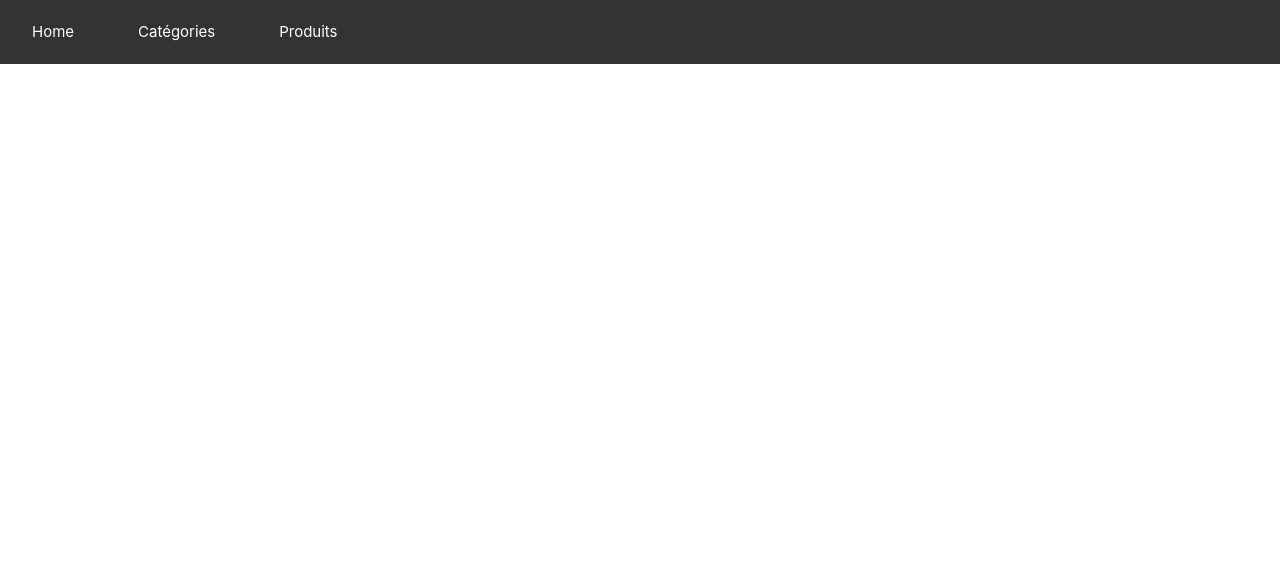
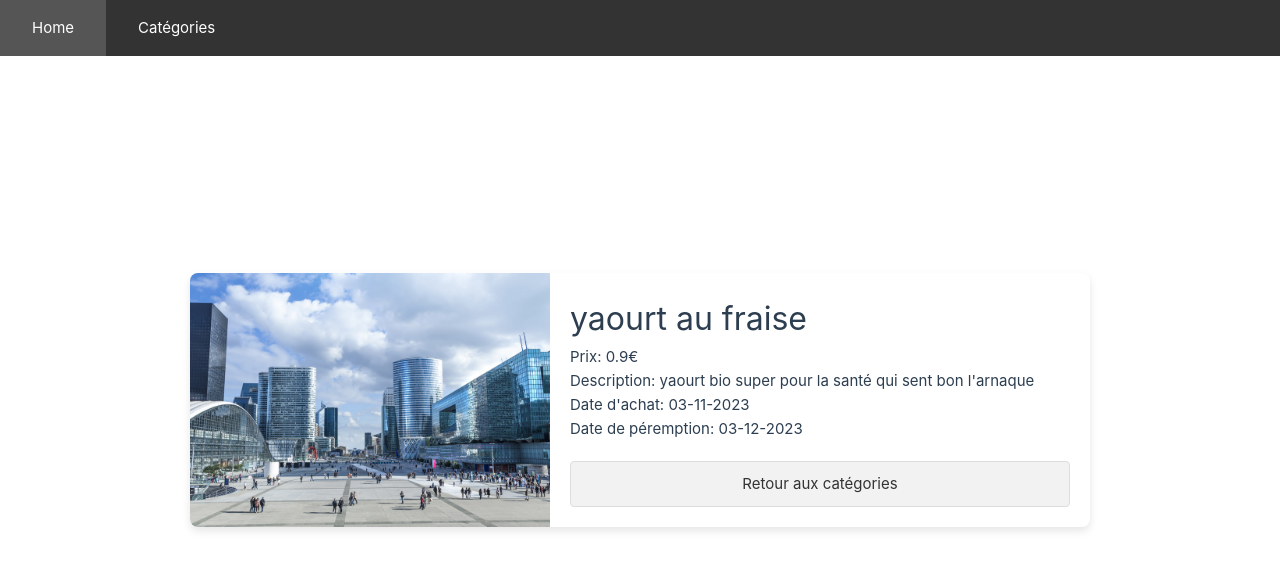
Before and after one commit to FelixMillon/Project_TS_Front, a Vue app in the folder food/: page /product/1 in a window 1280 px wide. Shown: the top 570 px of the page. Built offline with nearby package versions, Linux system fonts and the light colour scheme.

Commit message:
product page

```diff
--- a/food/src/App.vue
+++ b/food/src/App.vue
@@ -7,7 +7,6 @@ import { RouterLink, RouterView } from 'vue-router'
       <nav>
         <RouterLink to="/">Home</RouterLink>
         <RouterLink to="/categories">Catégories</RouterLink>
-        <RouterLink to="/products">Produits</RouterLink>
       </nav>
   </header>
 
@@ -29,7 +28,7 @@ nav {
   display: flex;
   justify-content: center;
   align-items: center;
-  height: 4rem;
+  height: 3.5rem;
 }
 
 nav a {
--- a/food/src/assets/products.json
+++ b/food/src/assets/products.json
@@ -21,7 +21,7 @@
         "id_pro": 3,
         "libelle": "poire",
         "description": "poire bio super pour la santé qui sent bon la poire",
-        "prix": 1.90,
+        "prix": 2.00,
         "date_achat": "03-11-2023",
         "date_peremption": "12-11-2023",
         "id_cat": 2
@@ -34,5 +34,23 @@
         "date_achat": "03-11-2023",
         "date_peremption": "12-11-2023",
         "id_cat": 1
+    },
+    {
+        "id_pro": 5,
+        "libelle": "carotte",
+        "description": "carotte bio super pour la santé qui sent bon la carotte",
+        "prix": 1.50,
+        "date_achat": "20-11-2023",
+        "date_peremption": "20-05-2024",
+        "id_cat": 2
+    },
+    {
+        "id_pro": 6,
+        "libelle": "lait",
+        "description": "lait bio bio super pour la santé qui sent bon la carottebio super pour la santé qui sent bon la carottebio super pour la santé qui sent bon la carottebio super pour la santé qui sent bon la carottebio super pour la santé qui sent bon la carottebio super pour la santé qui sent bon la carottebio super pour la santé qui sent bon la carottebio super pour la santé qui sent bon la carottebio super pour la santé qui sent bon la carottebio super pour la santé qui sent bon la carotte ",
+        "prix": 1.50,
+        "date_achat": "20-11-2023",
+        "date_peremption": "20-05-2024",
+        "id_cat": 1
     }
 ]
--- a/food/src/router/index.ts
+++ b/food/src/router/index.ts
@@ -1,6 +1,7 @@
 import { createRouter, createWebHistory } from 'vue-router'
 import CategoriesView from '../views/CategoriesView.vue'
 import HomeView from '../views/HomeView.vue'
+import ProductView from '../views/ProductView.vue'
 
 const router = createRouter({
   history: createWebHistory(import.meta.env.BASE_URL),
@@ -16,9 +17,9 @@ const router = createRouter({
       component: CategoriesView
     },
     {
-      path: '/products',
-      name: 'products',
-      component: () => import('../views/ProductsView.vue')
+      path: '/product/:id',
+      name: 'product',
+      component: ProductView
     }
   ]
 })
--- a/food/src/views/CategoriesView.vue
+++ b/food/src/views/CategoriesView.vue
@@ -12,9 +12,9 @@
         <td v-for="category in categories" :key="category.category">
           <ul>
             <li v-for="product in category.products" :key="product.id_pro">
-              <a href="#">
+              <router-link :to="{ name: 'product', params: { id: product.id_pro } }">
                 {{ product.libelle }} - {{ product.prix }}€
-              </a>
+              </router-link>
             </li>
           </ul>
         </td>
--- /dev/null
+++ b/food/src/views/ProductView.vue
@@ -0,0 +1,147 @@
+<template>
+  <div class="product-details-container" v-if="productDetails">
+    <div class="product-card">
+      <div class="product-image">
+        <img src="../assets/imgs/la-defense-paris_0.jpg" alt="la d" />
+      </div>
+      <div class="product-info">
+        <h1>{{ productDetails.libelle }}</h1>
+        <p><strong>Prix:</strong> {{ productDetails.prix }}€</p>
+        <p><strong>Description:</strong> {{ productDetails.description }}</p>
+        <p><strong>Date d'achat:</strong> {{ productDetails.date_achat }}</p>
+        <p><strong>Date de péremption:</strong> {{ productDetails.date_peremption }}</p>
+        <router-link to="/categories" class="back-button">Retour aux catégories</router-link>
+      </div>
+    </div>
+  </div>
+  <div v-else>
+    Chargement des détails du produit...
+  </div>
+</template>
+
+<script lang="ts">
+import products from '../assets/products.json';
+
+
+interface Product {
+  id_pro: number;
+  libelle: string;
+  description: string;
+  prix: number;
+  date_achat: string;
+  date_peremption: string;
+  id_cat: number;
+}
+
+export default {
+  name: 'ProductsView',
+  data() {
+    return {
+      productId: typeof this.$route.params.id === 'string' ? this.$route.params.id : this.$route.params.id[0],
+      productDetails: null as Product | null
+    };
+  },
+  mounted() {
+    this.fetchProductDetails();
+  },
+  methods: {
+    fetchProductDetails() {
+      const id = parseInt(this.productId);
+      this.productDetails = products.find(product => product.id_pro === id) || null;
+    }
+  }
+};
+</script>
+
+<style scoped>
+.product-details-container {
+  display: flex;
+  justify-content: center;
+  align-items: center;
+  min-height: 100vh;
+  padding: 20px;
+}
+
+.product-card {
+  display: flex;
+  max-width: 900px;
+  box-shadow: 0 4px 8px rgba(0, 0, 0, 0.1);
+  border-radius: 8px;
+  overflow: hidden;
+  background: #fff;
+}
+
+.product-image {
+  width: 40%;
+  display: flex;
+  align-items: center;
+}
+
+.product-image img {
+  width: 100%;
+  height: 100%;
+  max-height: 100%;
+  object-fit: cover;
+}
+
+.product-info {
+  padding: 20px;
+  flex: 1; /* Take the rest of the space available */
+  display: flex;
+  flex-direction: column;
+  justify-content: center;
+}
+
+h1 {
+  margin-top: 0;
+  font-size: 2rem; /* Adjust size as needed */
+}
+
+.price {
+  font-size: 1.5rem;
+  color: #5c940d;
+}
+
+.description, .date-info {
+  margin: 10px 0;
+}
+
+.back-button {
+  padding: 10px 20px;
+  margin-top: 20px;
+  background-color: #f2f2f2;
+  text-align: center;
+  text-decoration: none;
+  border-radius: 4px;
+  border: 1px solid #ddd;
+  color: #333;
+  cursor: pointer;
+  transition: background-color 0.3s;
+}
+
+.back-button:hover {
+  background-color: #e2e2e2;
+}
+
+@media (max-width: 768px) {
+  .product-card {
+    flex-direction: column;
+  }
+
+  .product-image, .product-info {
+    width: 100%; /* Set to full width on smaller screens */
+  }
+}
+
+/* .product-card {
+  display: flex;
+  border: 1px solid #ddd;
+  border-radius: 8px;
+  overflow: hidden;
+  max-width: 900px;
+  margin: auto;
+} */
+
+
+
+</style>
--- a/food/src/views/ProductsView.vue
+++ /dev/null
@@ -1,15 +0,0 @@
-<template>
-  <div class="products">
-    <h1>This is an products page</h1>
-  </div>
-</template>
-
-<style>
-@media (min-width: 1024px) {
-  .products {
-    min-height: 100vh;
-    display: flex;
-    align-items: center;
-  }
-}
-</style>
```
Also changed, not shown: food/src/assets/imgs/la-defense-paris_0.jpg (added). Lines whose indentation alone changed are shown as unchanged.
